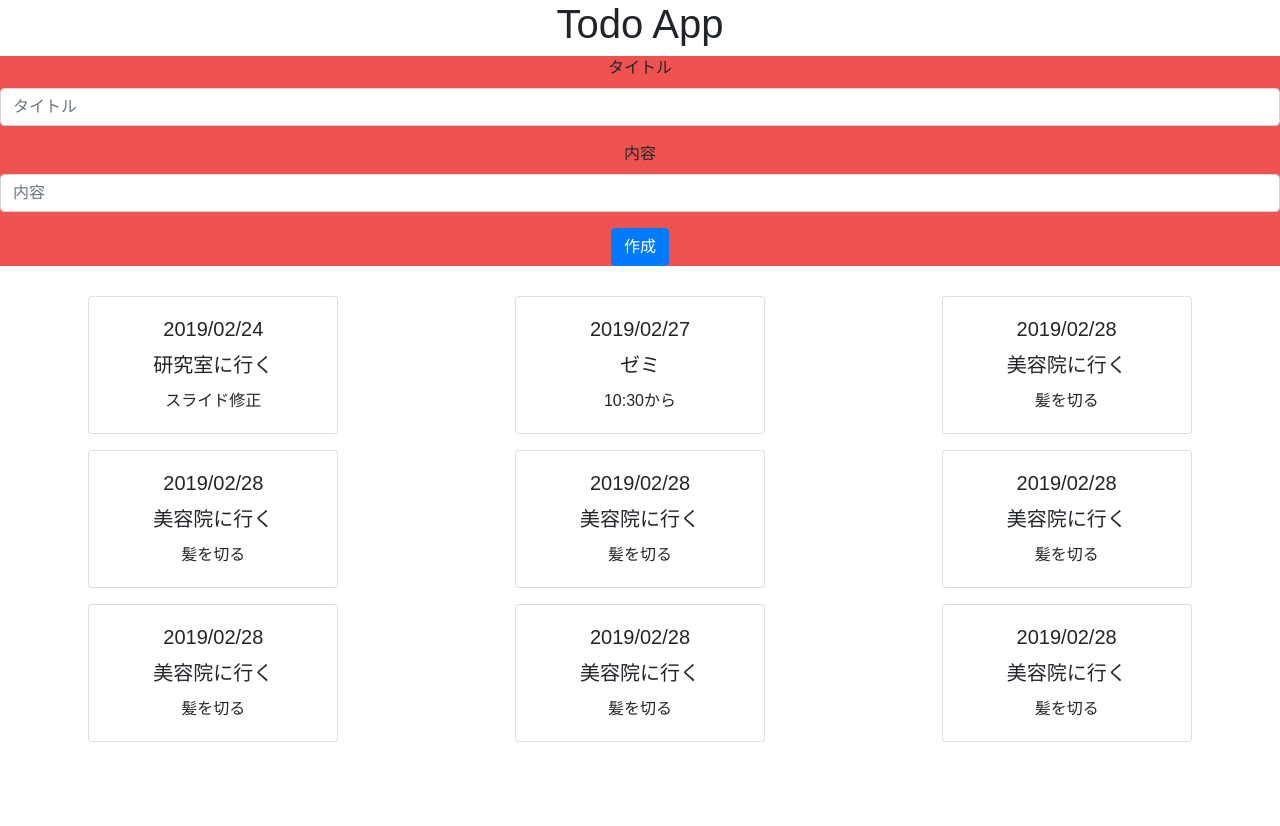
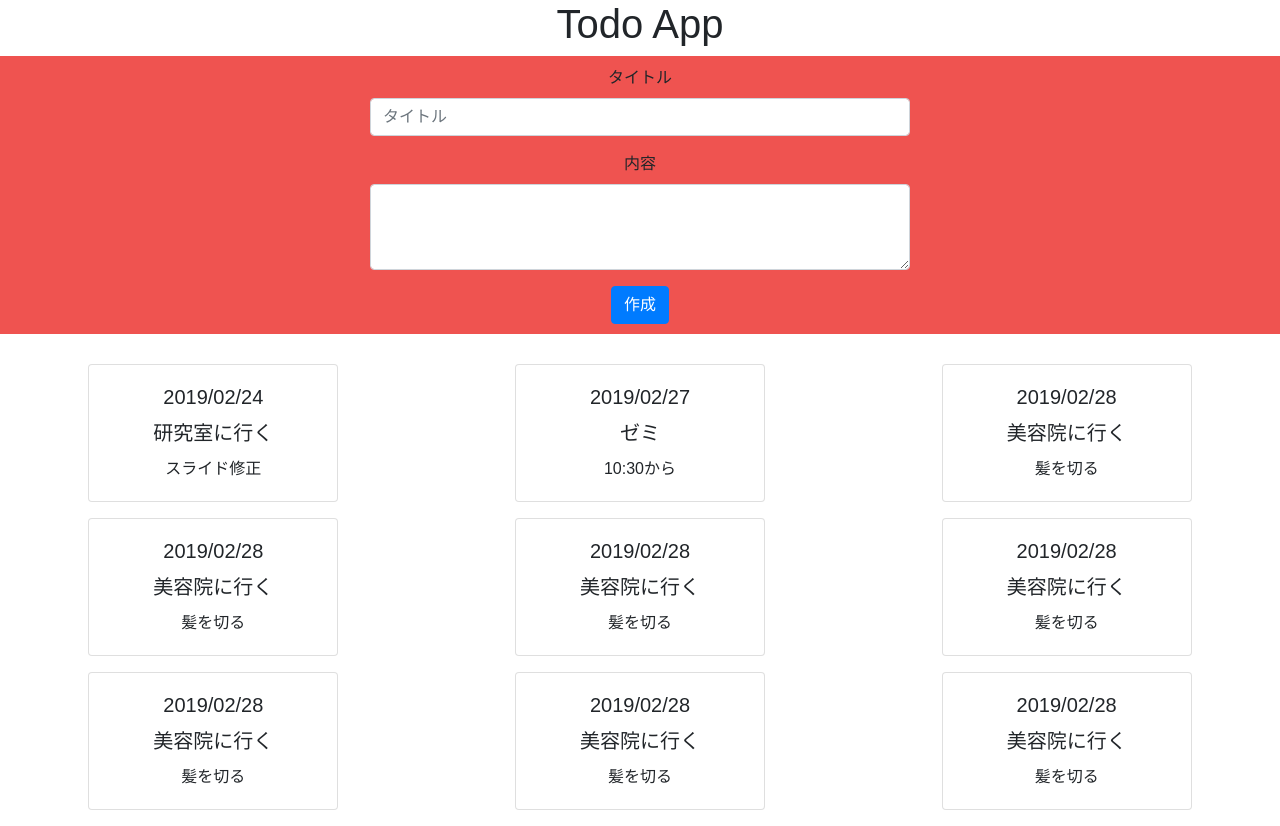
Before and after one commit to ijimaso/MyTodo, a React (Create React App) app: page / in a window 1280 px wide. Before the commit the page ends 800 px from the top, so only its background shows below. Built offline with nearby package versions, Linux system fonts and the light colour scheme.

Commit message:
change layout

```diff
--- a/src/InputForm.js
+++ b/src/InputForm.js
@@ -1,27 +1,39 @@
 import React, { Component } from "react";
 import "./css/InputForm.css";
 
-// react-bootstrapからButton,Formコンポーネントをインポート
+// react-bootstrapからButton,Form,Container,Row,Colコンポーネントをインポート
 import Button from 'react-bootstrap/Button';
 import Form from 'react-bootstrap/Form';
+import Container from 'react-bootstrap/Container';
+import Row from 'react-bootstrap/Row';
+import Col from 'react-bootstrap/Col';
 
+//Class Component
 export default class InputForm extends Component {
     render() {
         return (
             <div className="InputForm">
+                <Container>
+                    <Row>
+                        <Col></Col>
+                        <Col md={6}>
                             <Form>
                                 <Form.Group controlId="formBasicEmail">
-                        <Form.Label>タイトル</Form.Label>
+                                    <Form.Label id="formTitle">タイトル</Form.Label>
                                     <Form.Control type="title" placeholder="タイトル" />
                                 </Form.Group>
-                    <Form.Group controlId="formBasicPassword">
+                                <Form.Group controlId="exampleForm.ControlTextarea1">
                                     <Form.Label>内容</Form.Label>
-                        <Form.Control type="content" placeholder="内容" />
+                                    <Form.Control as="textarea" rows="3" />
                                 </Form.Group>
-                    <Button variant="primary" type="create">
+                                <Button variant="primary" type="create" id="createButton">
                                     作成
                                 </Button>
                             </Form>
+                        </Col>
+                        <Col></Col>
+                    </Row>
+                </Container>
             </div>
         )
     }
```
Lines whose indentation alone changed are shown as unchanged.
